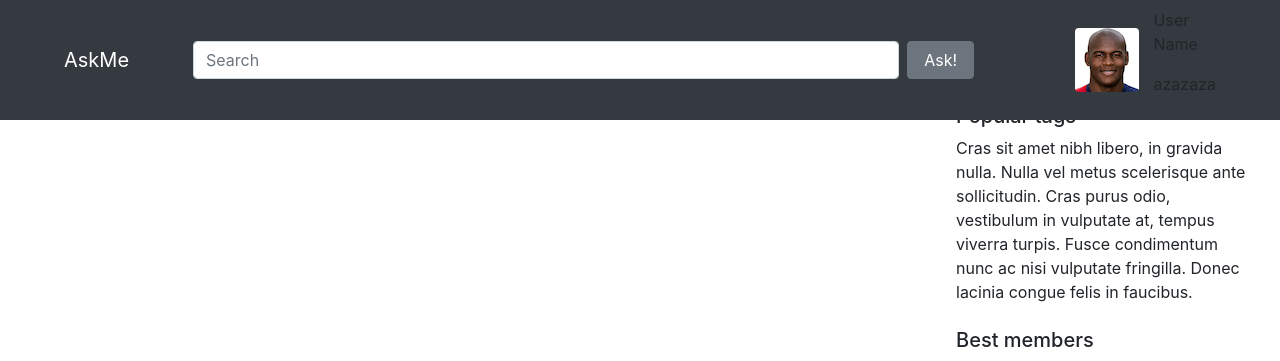
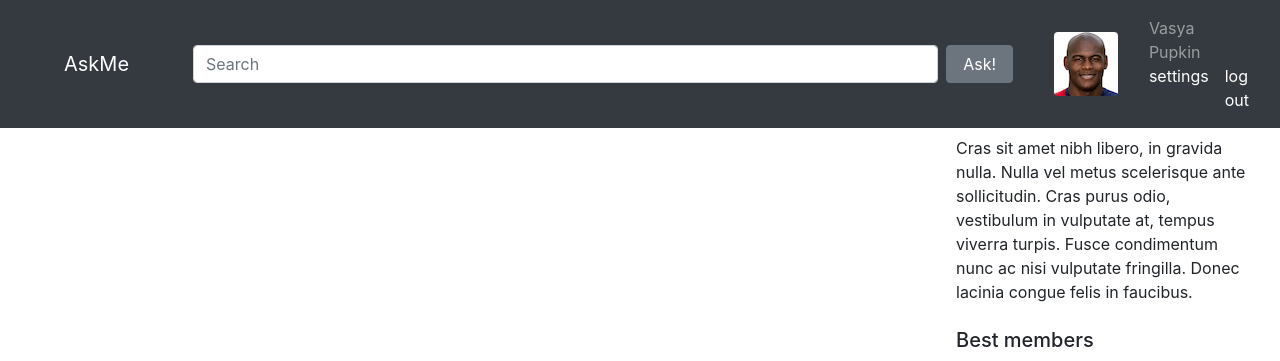
Before and after one commit to keithzetterstrom/AskMe, a Django app: page /AskMe/auth/ in a window 1280 px wide. Shown: the top 361 px of the page. Run offline with Django 3.2, Linux system fonts and the light colour scheme; some libraries are stand-ins or nearby versions.

Commit message:
Изменена форма для авторизованного пользователя

```diff
--- a/templates/base_authorised.html
+++ b/templates/base_authorised.html
@@ -10,24 +10,21 @@
 
   <body>
     <nav class="navbar navbar-expand navbar-dark bg-dark fixed-top">
-
 	    <a class="navbar-brand ml-5" href="#">AskMe</a>
 	    <form class="container form-inline mx-5 my-2 my-lg-0">
 	      <input class="form-control col-11 mr-2" type="text" placeholder="Search" aria-label="Search">
 	      <button class="btn btn-secondary col-auto px-3 my-2 my-sm-0" type="submit">Ask!</button>
 	    </form>
-
-
-    	<div class="d-flex float-right mx-5">
-    		<div class="container">
-    			<img class="img rounded" src="{% static '/img/avatar.jpg' %}">
-    		</div>
-    		<div class="d-flex flex-column">
-    			<p class="text-left">User Name</p>
-    			<p class="text-center">azazaza</p>
-    		</div>
-    	</div>
-
+	    <div class="container w-25">
+			<img class="img rounded" src="{% static '/img/avatar.jpg' %}">
+		    <div class="container navbar-text ml-3">
+		    	Vasya Pupkin
+		    	<div class="d-inline-flex">
+		    		<a href="#home">settings</a>
+		    		<a class="ml-3" href="#home">log out</a>
+		    	</div>
+		    </div>
+        </div>
 	</nav>
 
 	<div class="d-flex justify-content-end mt-5 mr-3">
--- a/templates/base_unauthorised.html
+++ b/templates/base_unauthorised.html
@@ -1,4 +1,5 @@
 {% load static %}
+
 <!doctype html>
 <html lang="en">
   <head>
```
Also changed, not shown: 1 other file.
